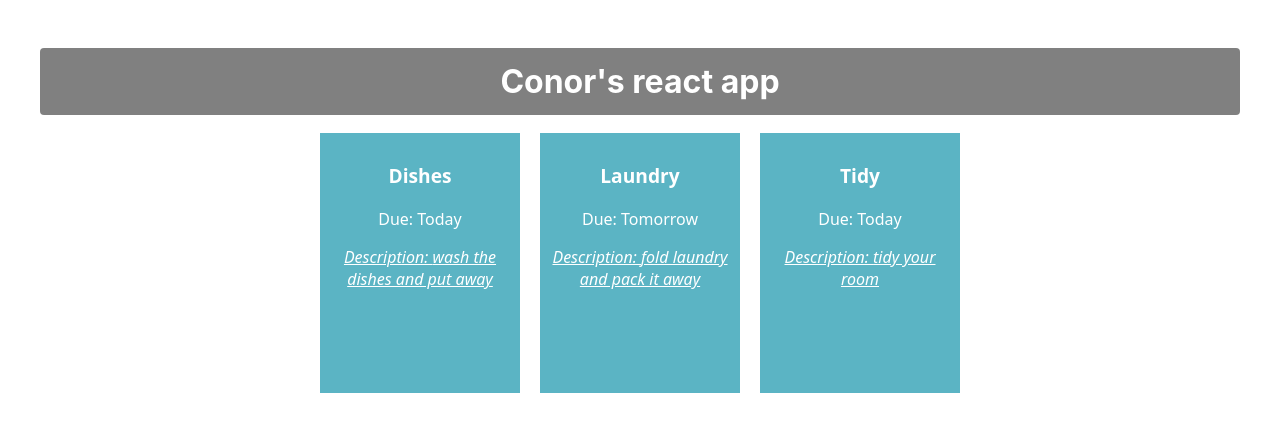
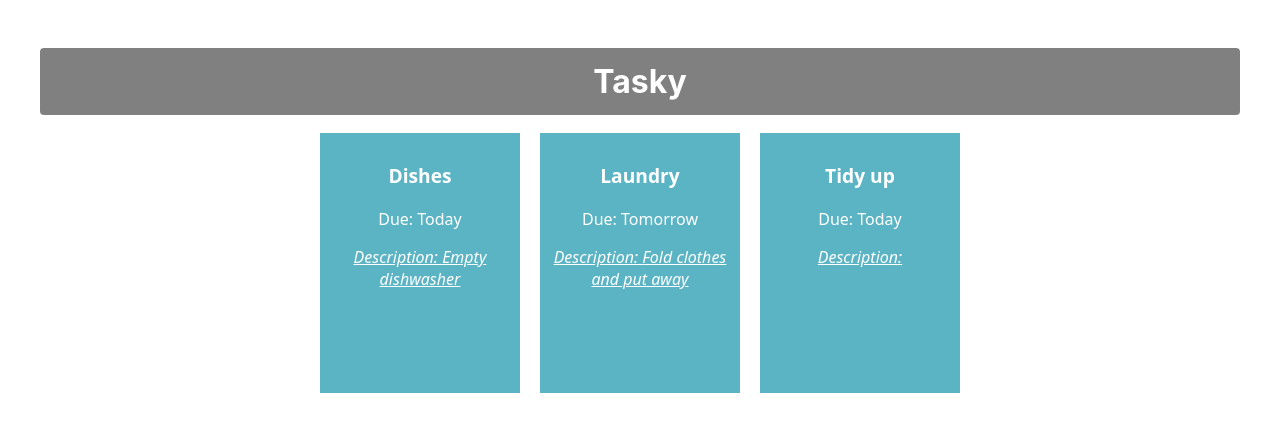
Before and after one commit to ConorCoker/react-basics-labs, a React (Create React App) app in the folder conors_react_app/: page / in a window 1280 px wide. Shown: the top 432 px of the page. Built offline with nearby package versions, Linux system fonts and the light colour scheme.

Commit message:
Added task state

```diff
--- a/conors_react_app/src/App.js
+++ b/conors_react_app/src/App.js
@@ -1,13 +1,21 @@
+import React, { useState } from 'react';
 import './App.css';
 import Task from './components/Task';
 
 function App() {
+  const [ taskState, setTaskState ] = useState({
+    tasks: [
+      { title:"Dishes", description: "Empty dishwasher", deadline: "Today" },
+      { title: "Laundry", description: "Fold clothes and put away", deadline: "Tomorrow" },
+      { title: "Tidy up", deadline: "Today" }
+    ]
+  });
   return (
     <div className="container">
-      <h1>Conor's react app</h1>
-      <Task title="Dishes" deadline="Today" description="wash the dishes and put away" />
-      <Task title="Laundry" deadline="Tomorrow" description="fold laundry and pack it away" />
-      <Task title="Tidy" deadline="Today" description = "tidy your room" />
+      <h1>Tasky</h1>
+      <Task title={taskState.tasks[0].title} deadline={taskState.tasks[0].deadline} description={taskState.tasks[0].description} />
+      <Task title={taskState.tasks[1].title} deadline={taskState.tasks[1].deadline} description={taskState.tasks[1].description} />
+      <Task title={taskState.tasks[2].title} deadline={taskState.tasks[2].deadline} description={taskState.tasks[2].description} />
     </div>
   );
 }
```
